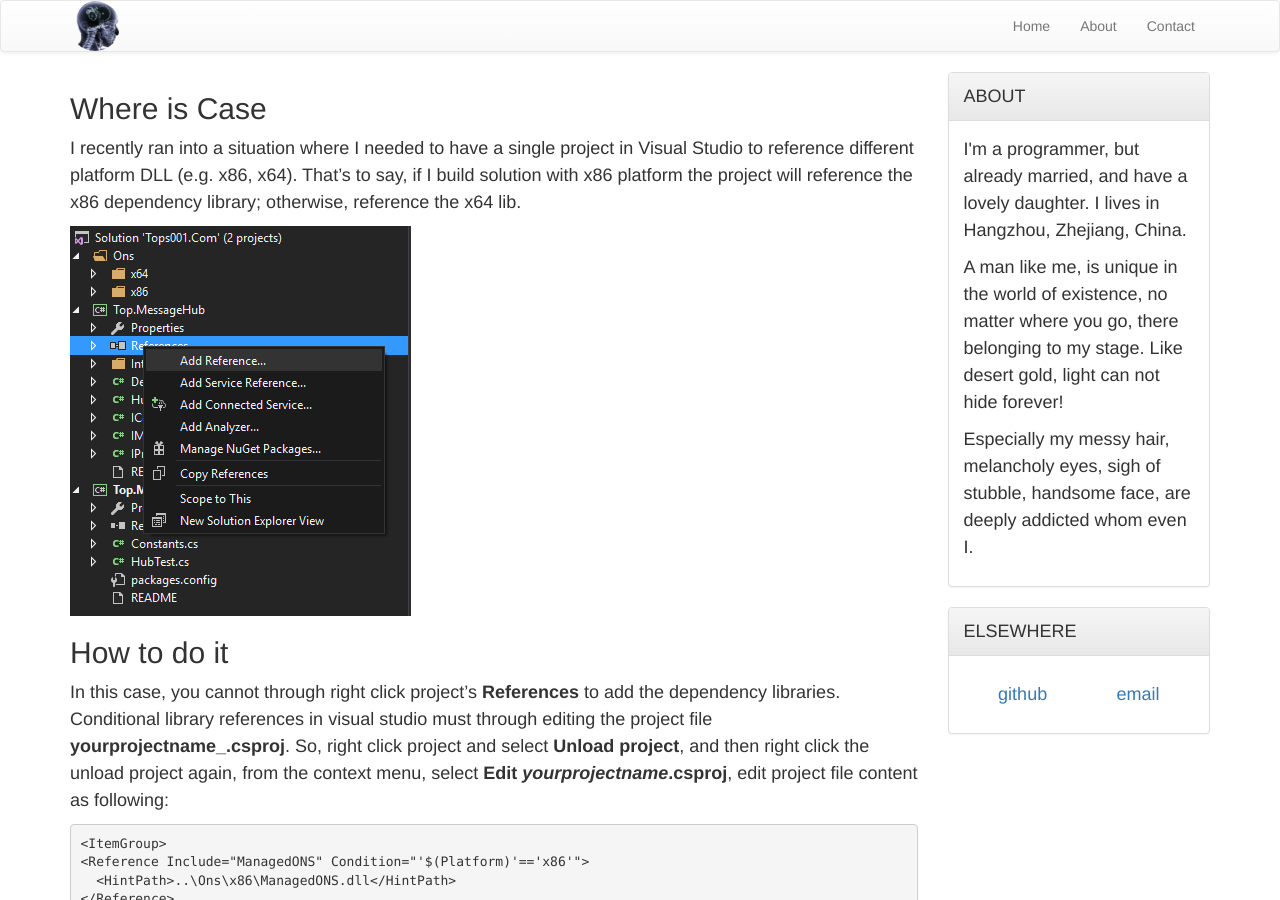
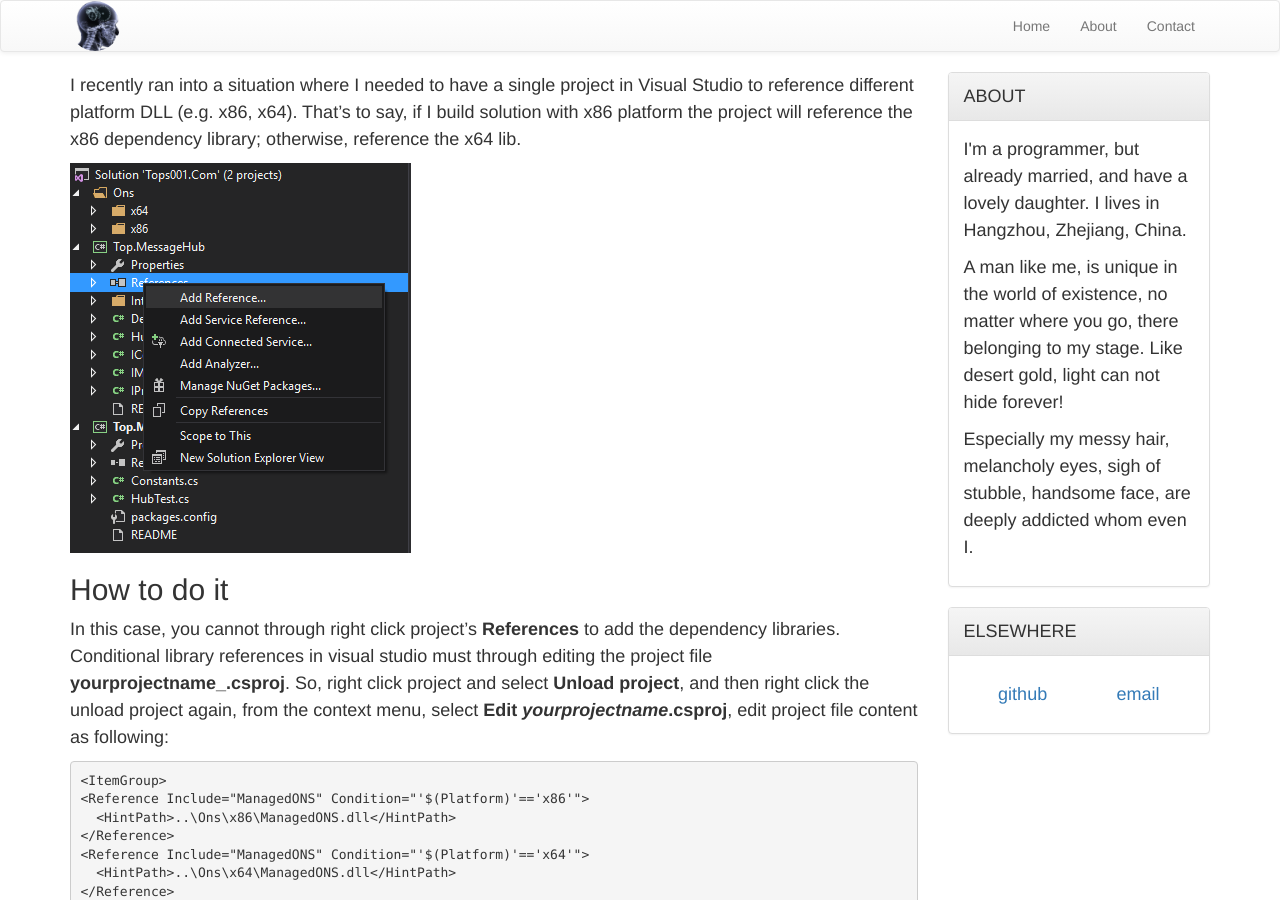
Before and after one commit to rigofunc/xyting.github.io, a Jekyll site: the page built from _posts/2015-10-15-conditional-library-reference-in-visual-studio.md, in a window 1280 px wide and 900 px high. Built offline with Jekyll 4.4.1, drawn with Linux system fonts in a browser that asks for light colours; Markdown is read by kramdown in place of the engine named in the settings.

Commit message:
upda the content

```diff
--- a/_posts/2015-10-15-conditional-library-reference-in-visual-studio.md
+++ b/_posts/2015-10-15-conditional-library-reference-in-visual-studio.md
@@ -1,7 +1,7 @@
 ---
 layout: default
 ---
-## Where is Case
+
 I recently ran into a situation where I needed to have a single project in Visual Studio to reference different platform DLL (e.g. x86, x64).
 That's to say, if I build solution with x86 platform the project will reference the x86 dependency library; otherwise, reference the x64 lib.
 
```
